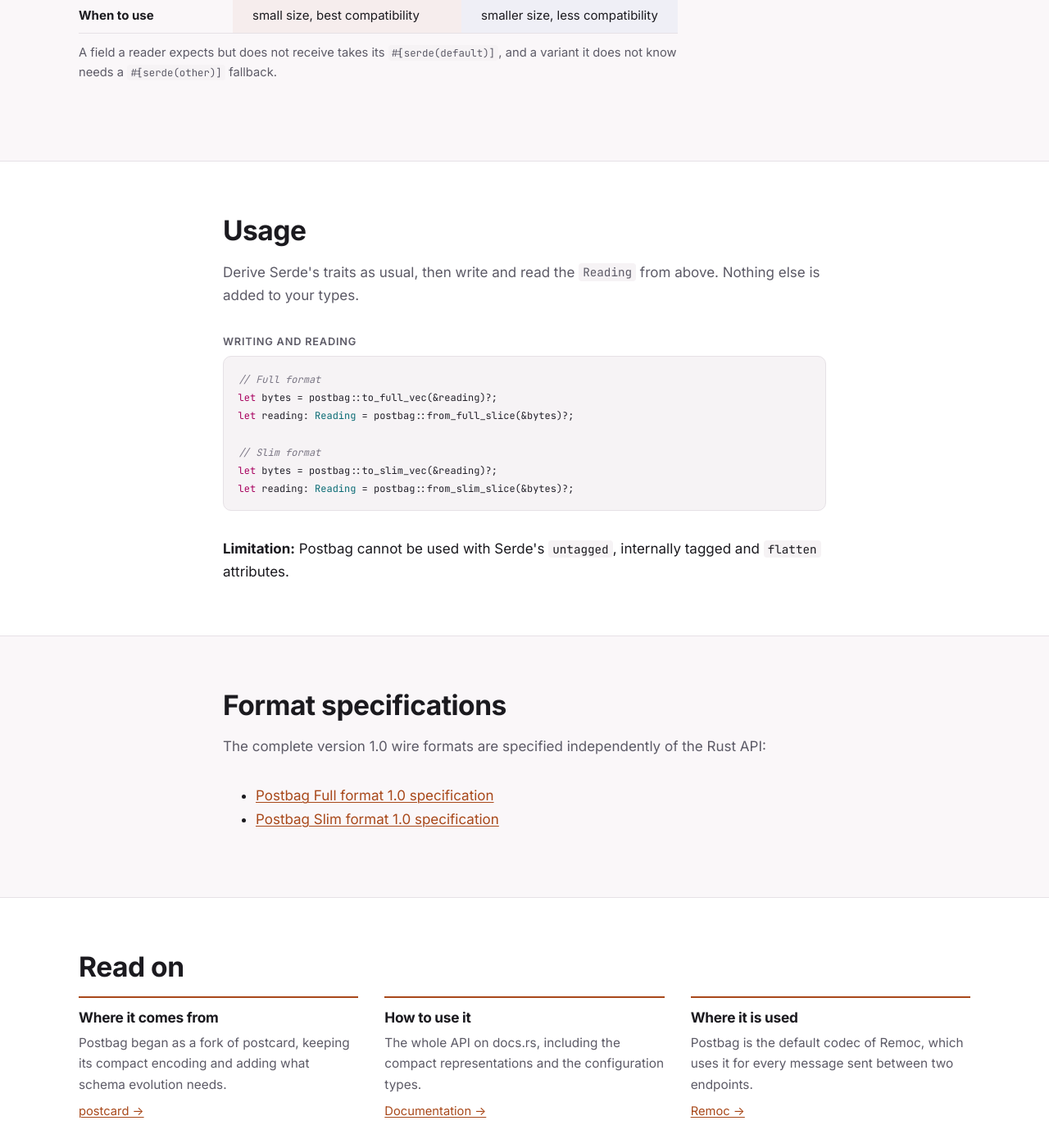
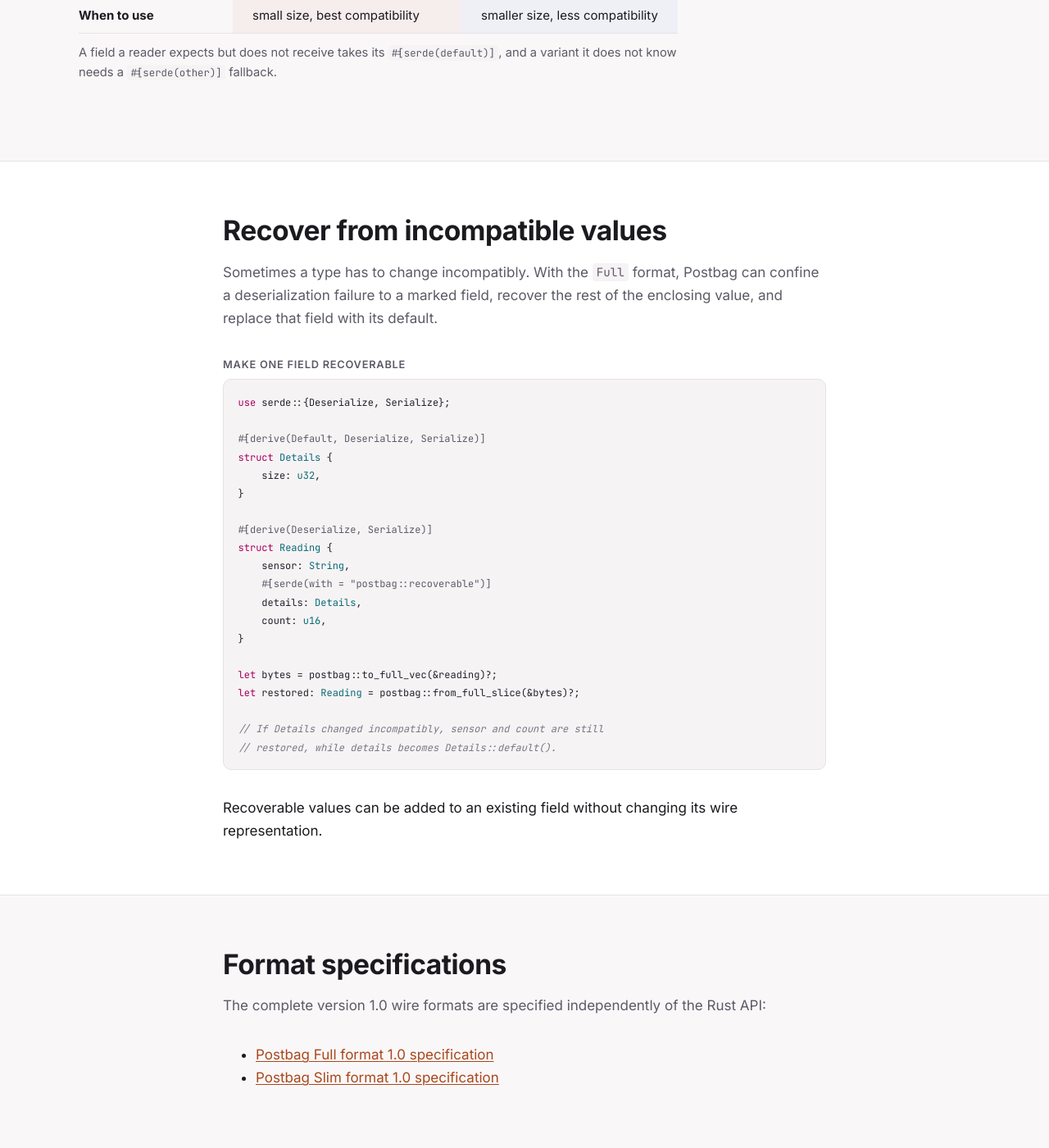
Before and after one commit to remoc-rs/remoc-rs.github.io, a Jekyll site: the page built from postbag/index.html, in a window 1280 px wide and 1400 px high, scrolled down 3760 px. Shown: the whole window at 82% size. Built offline with Jekyll 4.4.1, drawn with Linux system fonts in a browser that asks for light colours.

Commit message:
postbag: add recoverable

```diff
--- a/postbag/index.html
+++ b/postbag/index.html
@@ -201,28 +201,41 @@
             </div>
         </section>
 
-        <section id="usage" class="section">
+        <section id="recoverable" class="section">
             <div class="wrap narrow">
-                <h2>Usage</h2>
+                <h2>Recover from incompatible values</h2>
                 <p class="section-lead">
-                    Derive Serde's traits as usual, then write and read the <code>Reading</code>
-                    from above. Nothing else is added to your types.
+                    Sometimes a type has to change incompatibly. With the <code>Full</code> format,
+                    Postbag can confine a deserialization failure to a marked field, recover the
+                    rest of the enclosing value, and replace that field with its default.
                 </p>
 
                 <figure class="code-single">
-                    <figcaption>Writing and reading</figcaption>
-                    <pre><code><span class="c">// Full format</span>
+                    <figcaption>Make one field recoverable</figcaption>
+                    <pre><code><span class="k">use</span> serde::{Deserialize, Serialize};
+
+<span class="a">#[derive(Default, Deserialize, Serialize)]</span>
+<span class="k">struct</span> <span class="t">Details</span> {
+    size: <span class="t">u32</span>,
+}
+
+<span class="a">#[derive(Deserialize, Serialize)]</span>
+<span class="k">struct</span> <span class="t">Reading</span> {
+    sensor: <span class="t">String</span>,
+    <span class="a">#[serde(with = "postbag::recoverable")]</span>
+    details: <span class="t">Details</span>,
+    count: <span class="t">u16</span>,
+}
+
 <span class="k">let</span> bytes = postbag::to_full_vec(&amp;reading)?;
-<span class="k">let</span> reading: <span class="t">Reading</span> = postbag::from_full_slice(&amp;bytes)?;
+<span class="k">let</span> restored: <span class="t">Reading</span> = postbag::from_full_slice(&amp;bytes)?;
 
-<span class="c">// Slim format</span>
-<span class="k">let</span> bytes = postbag::to_slim_vec(&amp;reading)?;
-<span class="k">let</span> reading: <span class="t">Reading</span> = postbag::from_slim_slice(&amp;bytes)?;</code></pre>
+<span class="c">// If Details changed incompatibly, sensor and count are still</span>
+<span class="c">// restored, while details becomes Details::default().</span></code></pre>
                 </figure>
 
                 <p class="section-foot">
-                    <b>Limitation:</b> Postbag cannot be used with Serde's <code>untagged</code>, internally tagged and
-                    <code>flatten</code> attributes.
+                    Recoverable values can be added to an existing field without changing its wire representation.
                 </p>
             </div>
         </section>
```
